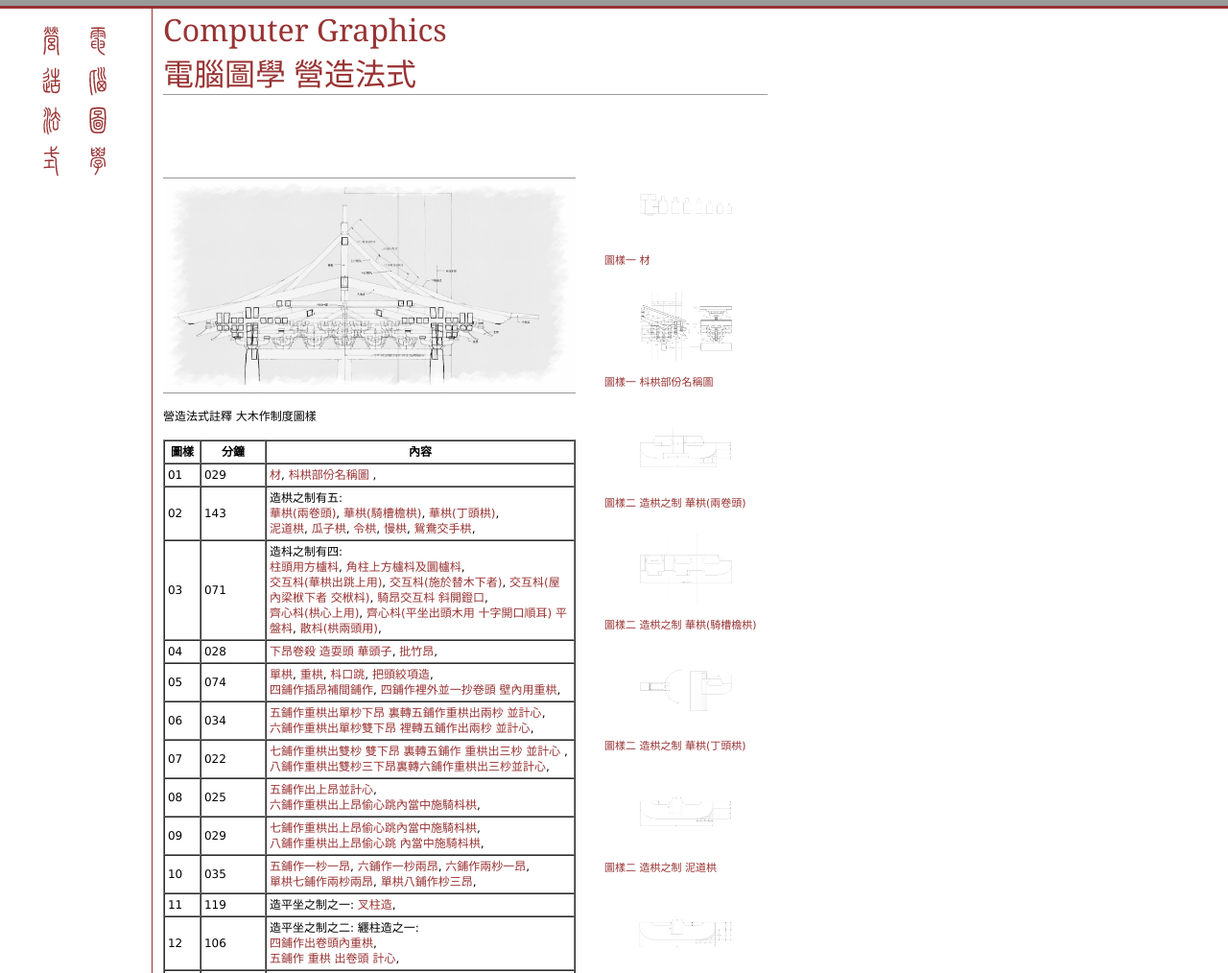
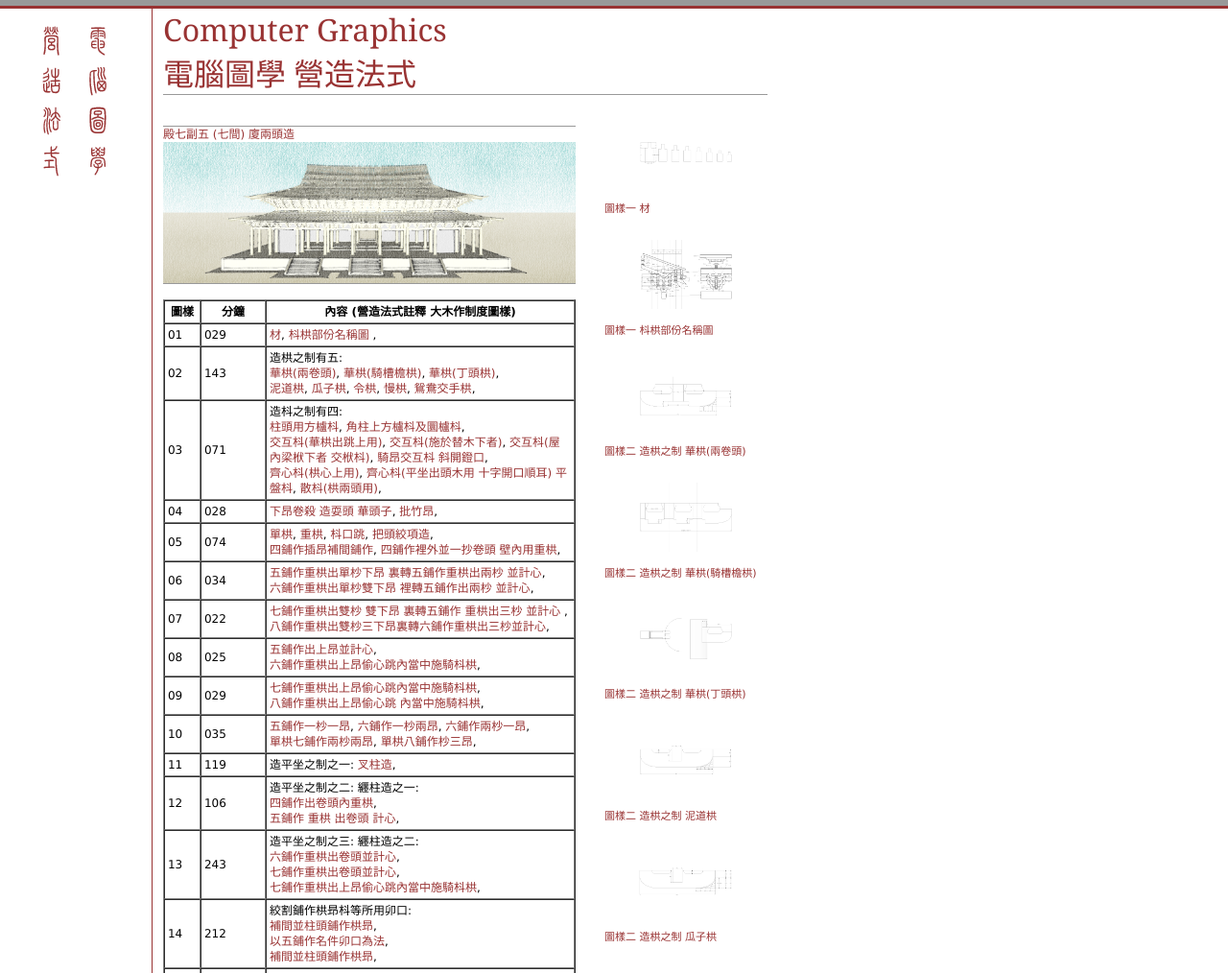
Before and after one commit to tjhsieh/yingzaofashi, a plain HTML site: page index.html in a window 1280 px wide. Shown: the top 1014 px of the page at 96% size. Drawn offline with Linux system fonts and the light colour scheme.

Commit message:
Add files via upload

```diff
--- a/index.html
+++ b/index.html
@@ -29,11 +29,15 @@
           <table border="0" cellpadding="0" cellspacing="0" width="630">
             <tbody>
             <tr><td id="pagebanner">
-              <span style="font-size: 24pt"><font color="#993333" face="Georgia"> Computer Graphics <br> </font>
-			<font color="#993333" face="標楷體"> 電腦圖學 營造法式</font> </span></td></tr>
+              <span style="font-size: 24pt">
+                <font color="#993333" face="Georgia"> Computer Graphics <br></font>
+			          <font color="#993333" face="標楷體"> 電腦圖學 營造法式</font>
+              </span></td></tr>
+
 
             <tr><td id="bannerline" valign="top"><img src="spacer.gif" alt="" height="1" width="100"></td></tr>
-            <tr><td id="pagesubtitle"><img src="spacer.gif" alt="" width="1" height="1"></td></tr>
+            <!-- <tr><td id="pagesubtitle"><img src="spacer.gif" alt="" width="1" height="1"></td></tr> -->
+
             <tr>
               <td><table border="0" cellpadding="0" cellspacing="0">
                 <tbody><tr>
@@ -43,19 +47,19 @@
                     <!-- _____________________________________________________________________________________________________________ -->
                     <!-- _____________________________________________________________________________________________________________ -->
                     <tr><td id="bannerline" valign="top" width="100%"><img src="spacer.gif" alt="" height="1" width="100%"></td></tr>
+                    <tr><td> <a href="./webgl2/stl_99_001.html" target="_blank">殿七副五 (七間) 廈兩頭造</a> </td></tr>
                     <tr><td>
-                      <img src="./27-4.jpg" width="100%">
+                      <!-- <img src="./27-4.jpg" width="100%"> -->
+                       <a href="./webgl2/stl_99_001.html" target="_blank"><img src="./02.PNG" width="100%"></a>
                     </tr></td>
                     <!-- _____________________________________________________________________________________________________________ -->
                     <!-- _____________________________________________________________________________________________________________ -->
                     <tr><td id="bannerline" valign="top" width="100%"><img src="spacer.gif" alt="" height="1" width="100%"></td></tr>
                     <tr><td> <br> </tr></td>
-                    <tr><td>營造法式註釋 大木作制度圖樣</td></tr>
-                    <tr><td> <br> </tr></td>
                     <tr><td>
                     <table border="1" cellpadding="3" cellspacing="0" width="100%">
                     <tbody>
-                      <tr><th width="30"> 圖樣 </th><th width="60"> 分鐘 </th><th> 內容 </th></tr>
+                      <tr><th width="30"> 圖樣 </th><th width="60"> 分鐘 </th><th> 內容 (營造法式註釋 大木作制度圖樣) </th></tr>
                       <tr><td> 01   </td><td> 029     </td><td> <a href="./webgl1/stl_01-1.html">材</a>, <a href="./webgl1/stl_01-2.html"> 枓栱部份名稱圖 </a>, </td></tr>
                       <tr><td> 02   </td><td> 143     </td><td> 造栱之制有五:<br> <a href="./webgl1/stl_02-1-1.html">華栱(兩卷頭)</a>, <a href="./webgl1/stl_02-1-2.html"> 華栱(騎槽檐栱)</a>, <a href="./webgl1/stl_02-1-3.html"> 華栱(丁頭栱)</a>,<br> <a href="./webgl1/stl_02-2.html">泥道栱</a>, <a href="./webgl1/stl_02-3.html">瓜子栱</a>,  <a href="./webgl1/stl_02-4.html"> 令栱</a>,  <a href="./webgl1/stl_02-5.html"> 慢栱</a>,  <a href="./webgl1/stl_02-5.html">鴛鴦交手栱</a>, </td></tr>
                       <tr><td> 03   </td><td> 071     </td><td> 造枓之制有四:<br> <a href="./webgl1/stl_03-1-1.html">柱頭用方櫨枓</a>, <a href="./webgl1/stl_03-1-2.html">角柱上方櫨枓及圜櫨枓</a>,<br> <a href="./webgl1/stl_03-2-1.html"> 交互枓(華栱出跳上用)</a>, <a href="./webgl1/stl_03-1-2.html"> 交互枓(施於替木下者)</a>, <a href="./webgl1/stl_03-2-3.html"> 交互枓(屋內梁&#26687;下者 交&#26687;枓)</a>,<a href="./webgl1/stl_03-2-4.html"> 騎昂交互枓 斜開鐙口</a>, <a href="./webgl1/stl_03-3-1.html"><br> 齊心枓(栱心上用)</a>, <a href="./webgl1/stl_03-3-2.html"> 齊心枓(平坐出頭木用 十字開口順耳) 平盤枓</a>, <a href="./webgl1/stl_03-4.html"> 散枓(栱兩頭用)</a>, </td></tr>
@@ -106,13 +110,19 @@
                       <tr><td> 48   </td><td> 098     </td><td> 廳堂等六架椽間  縫內用梁柱側樣:<br><a href="./webgl2/stl_48-1.html">六架椽屋分心用三柱</a>,<br> <a href="./webgl2/stl_48-2.html">六架椽屋乳&#26687;對四椽&#26687;用三柱</a>,<br> <a href="./webgl2/stl_48-3.html">六架椽屋前乳&#26687;後劄牽用四柱</a>,          </td></tr>
                       <tr><td> 49   </td><td> 079     </td><td> 廳堂等四架椽間  縫內用梁柱側樣:<br><a href="./webgl2/stl_49.html">四架椽</a>,           </td></tr>
 
+                      <tr><td> 大樣  </td><td> -     </td><td> <a href="./webgl2/stl_99_001.html">殿七副五 (七間) 廈兩頭造</a>           </td></tr>
+
                     </tbody>
                     </table>
                     </td></tr>
                     <tr><td> <br> </tr></td>
                     <!-- _____________________________________________________________________________________________________________ -->
 
-
+                    <!-- _____________________________________________________________________________________________________________ -->
+                    <tr><td id="bannerline" valign="top" width="100%"><img src="spacer.gif" alt="" height="1" width="100%"></td></tr>
+                    <tr><td>
+                      <img src="./27-4.jpg" width="100%">
+                    </tr></td>
 
                     <!-- _____________________________________________________________________________________________________________ -->
                     <tr><td id="bannerline" valign="top" width="100%"><img src="spacer.gif" alt="" height="1" width="100%"></td></tr>
```
Also changed, not shown: 02.png (added).
